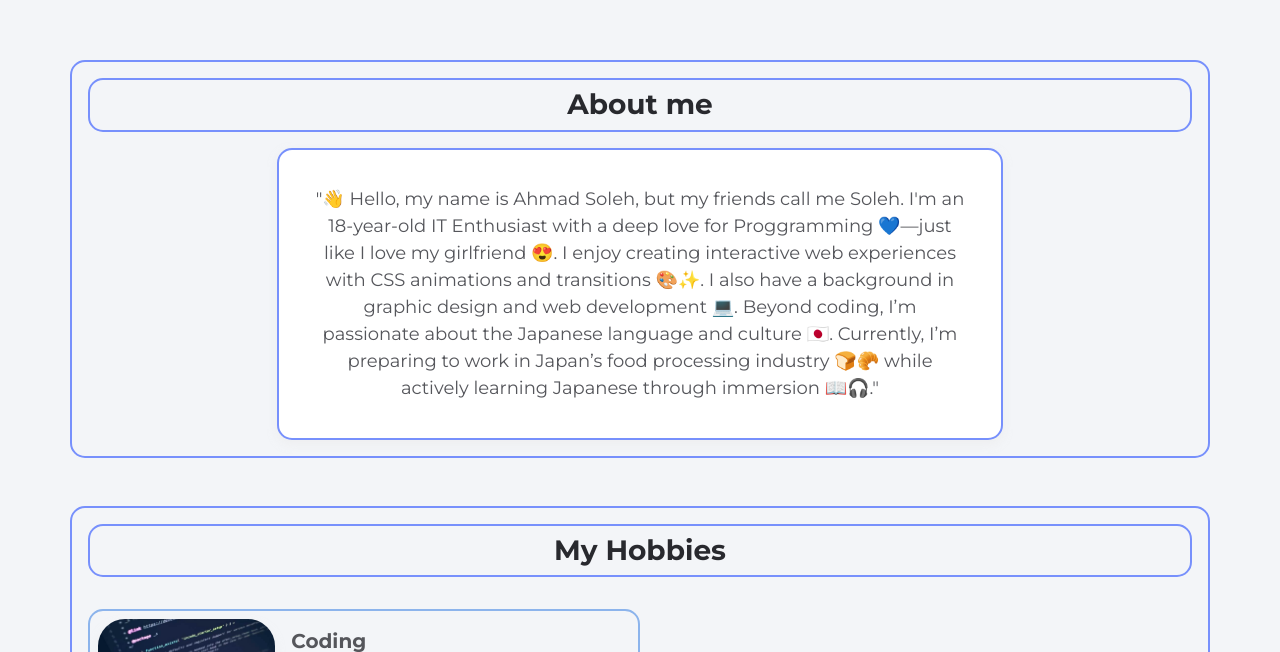
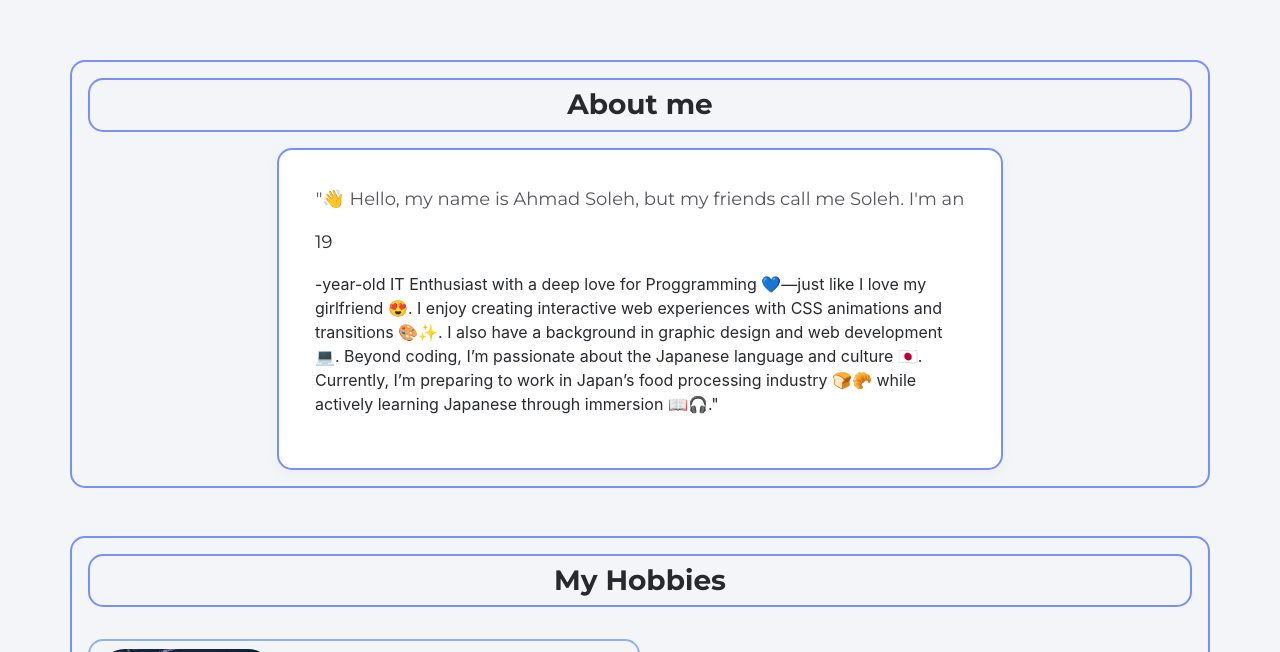
Before and after one commit to SolhMad/solhmad.github.io, a plain HTML site: page index.html in a window 1280 px wide. Shown: the part 658-1310 px from the top of the page. Drawn offline with nearby package versions, Linux system fonts and the light colour scheme.

Commit message:
ganti umur cuy

```diff
--- a/index.html
+++ b/index.html
@@ -109,7 +109,7 @@
                         <div class="card p-3 containers-border-1 shadow">
                             <div class="card-body">
                                 <p class="card-text text-center text-justify">"👋 Hello, my name is Ahmad Soleh, but my
-                                    friends call me Soleh. I'm an 18-year-old IT Enthusiast with a deep love
+                                    friends call me Soleh. I'm an <p id="umur"></p>-year-old IT Enthusiast with a deep love
                                     for Proggramming 💙—just like I love my girlfriend 😍. I enjoy creating interactive
                                     web experiences with CSS animations and
                                     transitions 🎨✨. I also have a background in graphic design and web development 💻.
@@ -448,6 +448,30 @@
 
     <!-- My own script -->
     <script src="js/script.js"></script>
+    <!-- umur aing -->
+    <script>
+        // TANGGAL LAHIR (YYYY, MM-1, DD)
+const tanggalLahir = new Date(2006, 6, 12);
+// ingat: bulan dimulai dari 0 (Juni = 6)
+
+const hariIni = new Date();
+
+let umur = hariIni.getFullYear() - tanggalLahir.getFullYear();
+
+// cek apakah ulang tahun tahun ini sudah lewat atau belum
+const sudahUltah =
+  hariIni.getMonth() > tanggalLahir.getMonth() ||
+  (hariIni.getMonth() === tanggalLahir.getMonth() &&
+   hariIni.getDate() >= tanggalLahir.getDate());
+
+if (!sudahUltah) {
+  umur--;
+}
+
+document.getElementById("umur").innerText =
+  `${umur}`;
+
+    </script>
 </body>
 
 </html>
```
